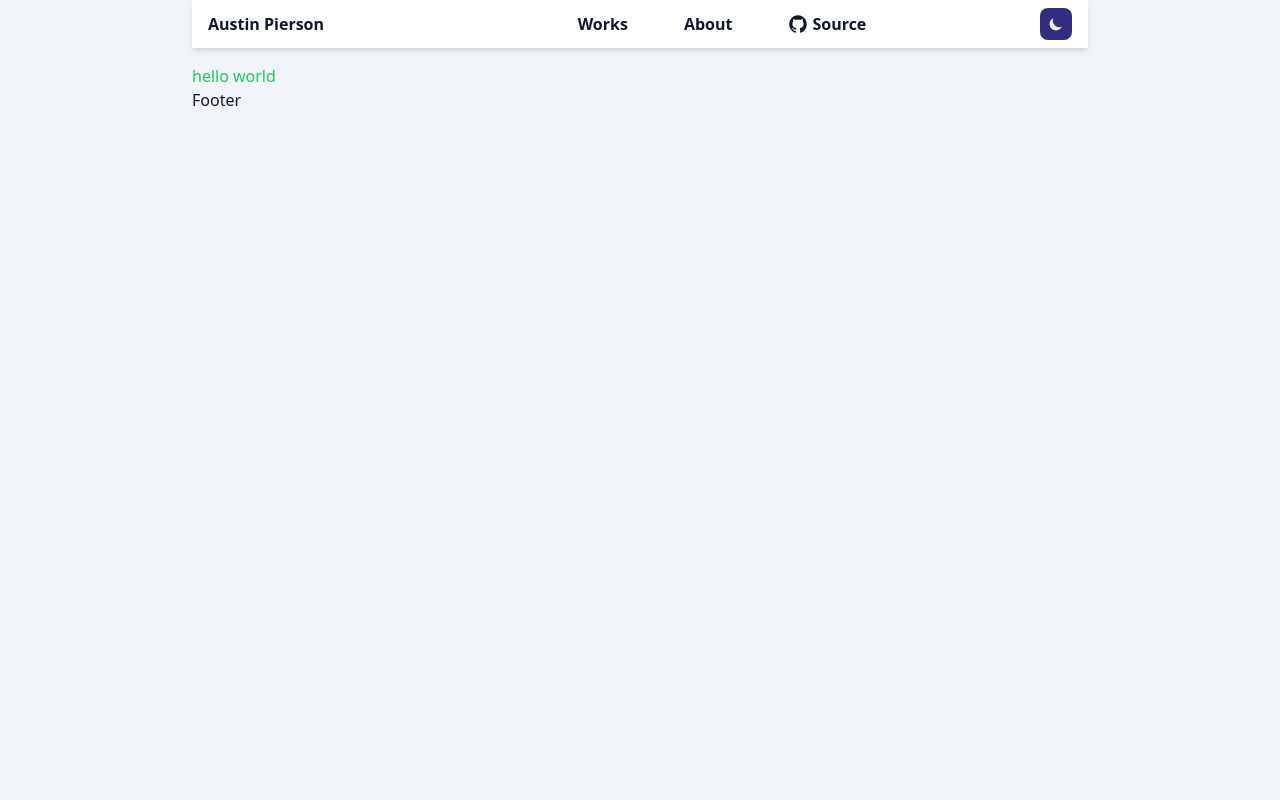
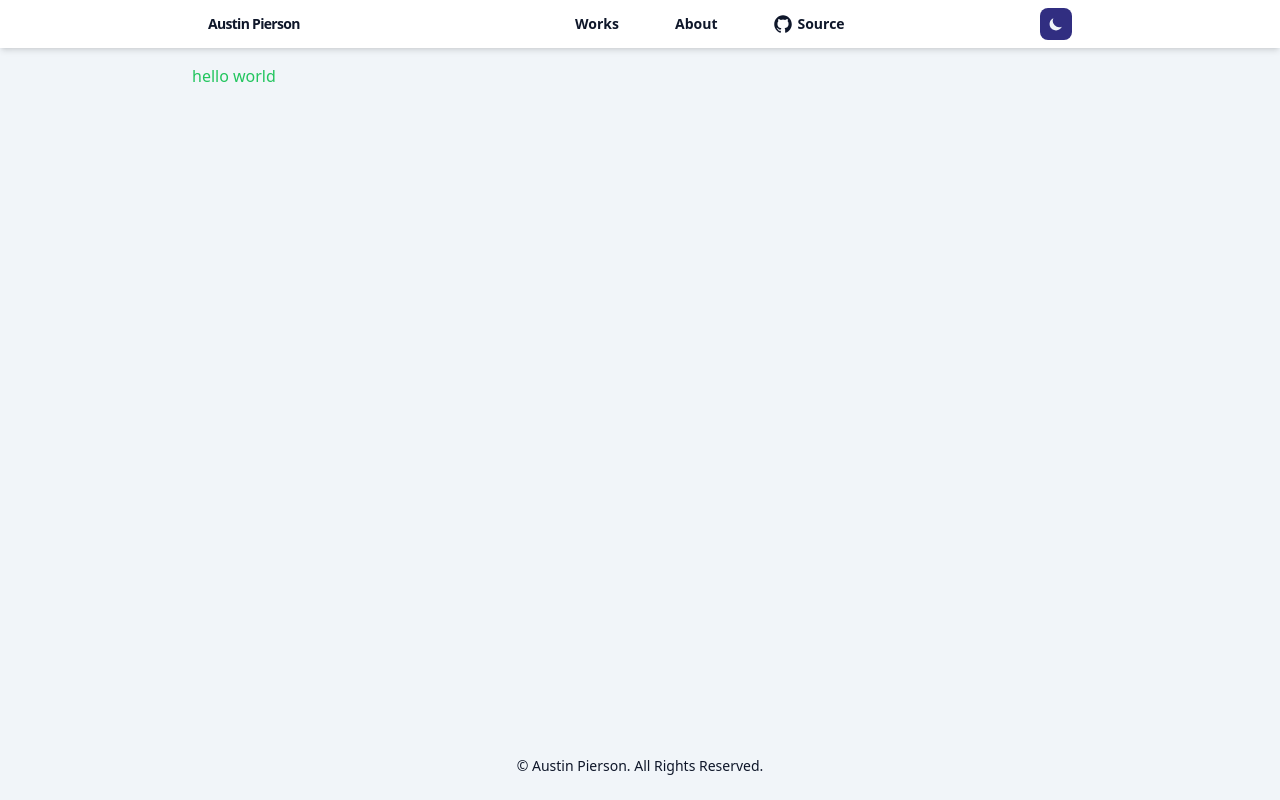
Before and after one commit to austip24/dev-portfolio, a Next.js app: page / in a window 1280 px wide. Built offline with nearby package versions, Linux system fonts and the light colour scheme.

Commit message:
fixed formatting issue with navbar, added footer"

```diff
--- a/src/components/Footer.tsx
+++ b/src/components/Footer.tsx
@@ -1,7 +1,11 @@
 import React from "react";
 
 const Footer: React.FC = () => {
-	return <footer>Footer</footer>;
+	return (
+		<footer className="text-center mb-6 dark:text-slate-400 text-sm fixed bottom-0 left-0 w-screen">
+			&copy; Austin Pierson. All Rights Reserved.
+		</footer>
+	);
 };
 
 export default Footer;
--- a/src/components/Navbar.tsx
+++ b/src/components/Navbar.tsx
@@ -12,11 +12,12 @@
 }
 
 const Navbar: React.FC<NavbarProps> = ({ path }) => {
-	const [menuOpen, setMenuOpen] = useState(false);
-
 	return (
-		<nav className="flex justify-between items-center h-12 mb-4 font-semibold backdrop-blur-sm sticky top-0 w-full max-w-4xl bg-white shadow-md dark:bg-slate-900 dark:shadow-none px-4">
-			<Link href="/">Austin Pierson</Link>
+		<nav className="bg-white shadow-md dark:bg-slate-900 dark:shadow-none w-screen mb-4 flex justify-center">
+			<div className="flex justify-between items-center h-12 font-semibold backdrop-blur-sm sticky top-0 w-full max-w-4xl px-4 text-sm">
+				<Link href="/">
+					<a className="tracking-tighter">Austin Pierson</a>
+				</Link>
 				<div className="hidden md:flex grow justify-center gap-10 ml-20">
 					<LinkItem href="/works" path={path}>
 						Works
@@ -24,7 +25,10 @@
 					<LinkItem href="/about" path={path}>
 						About
 					</LinkItem>
-				<LinkItem href="https://github.com/austip24/dev-portfolio" path={path}>
+					<LinkItem
+						href="https://github.com/austip24/dev-portfolio"
+						path={path}
+					>
 						<div className="flex gap-1 items-center justify-center">
 							<Github />
 							Source
@@ -46,7 +50,7 @@
 							leaveFrom="transform opacity-100 scale-100"
 							leaveTo="transform opacity-0 scale-95"
 						>
-						<Popover.Panel className="absolute right-0 w-40 mt-2 p-2 flex flex-col gap-1 rounded-lg border border-slate-500 shadow-lg dark:shadow-slate-800">
+							<Popover.Panel className="absolute right-0 w-40 mt-2 p-2 flex flex-col gap-1 rounded-lg border bg-slate-50 dark:bg-slate-800 border-slate-500 shadow-lg dark:shadow-slate-800">
 								{({ close }) => (
 									<>
 										<MenuLink
@@ -79,46 +83,9 @@
 						</Transition>
 					</Popover>
 				</div>
+			</div>
 		</nav>
 	);
 };
 
-/*
-<Menu as="div" className="md:hidden relative">
-					<Menu.Button className="hover:bg-slate-200 hover:dark:bg-slate-800 rounded-lg p-2 border border-slate-500">
-						<MenuIcon className="h-4 w-4 fill-current" />
-					</Menu.Button>
-					<Transition
-						as={React.Fragment}
-						enter="transition ease-out duration-100"
-						enterFrom="transform opacity-0 scale-95"
-						enterTo="transform opacity-100 scale-100"
-						leave="transition ease-in duration-100"
-						leaveFrom="transform opacity-100 scale-100"
-						leaveTo="transform opacity-0 scale-95"
-					>
-						<Menu.Items className="absolute right-0 w-40 mt-2 p-2 flex flex-col gap-1 rounded-lg border border-slate-500 shadow-lg dark:shadow-slate-800">
-							<Menu.Item as="div">
-								<MenuLink
-									href="/works"
-									className="w-full text-left px-2 py-1 rounded-lg hover:bg-slate-200 dark:hover:bg-sky-800 transition-color duration-200"
-								>
-									Works
-								</MenuLink>
-							</Menu.Item>
-							<Menu.Item as="div">
-								<MenuLink
-									href="/about"
-									className="w-full text-left px-2 py-1 rounded-lg hover:bg-slate-200 dark:hover:bg-sky-800 transition-color duration-200"
-								>
-									About
-								</MenuLink>
-							</Menu.Item>
-						</Menu.Items>
-					</Transition>
-				</Menu>
-
-
-*/
-
 export default Navbar;
--- a/src/components/layouts/Main.tsx
+++ b/src/components/layouts/Main.tsx
@@ -38,7 +38,7 @@
 						initial={{ y: 15, opacity: 0 }}
 						animate={{ y: 0, opacity: 1 }}
 						exit={{ y: 15, opacity: 0 }}
-						transition={{ duration: 0.25 }}
+						transition={{ duration: 0.3 }}
 					>
 						{children}
 						<Footer />
```
Lines whose indentation alone changed are shown as unchanged.
